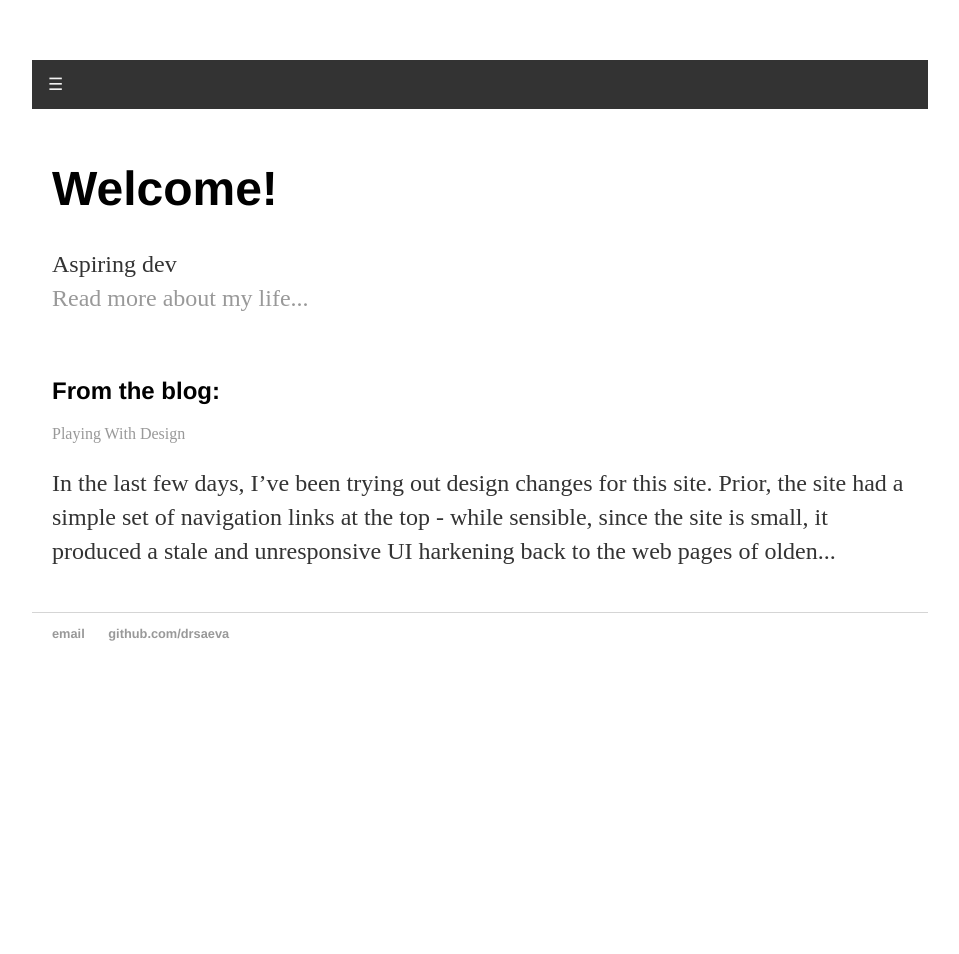
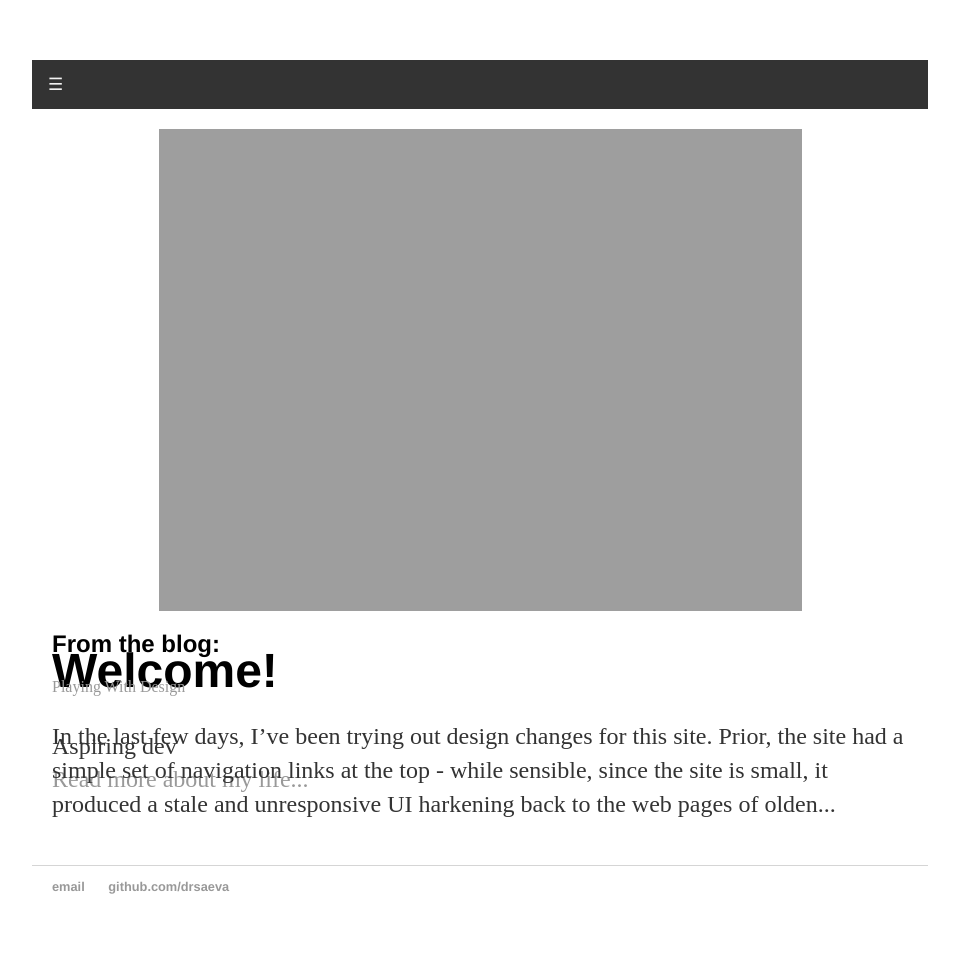
Before and after one commit to drsaeva/drsaeva.github.io, a Jekyll site: the page built from index.html, in a window 1280 px wide. Shown: the whole page, without its empty margins (160-1119 px from the left). Built offline with Jekyll 4.4.1, drawn with Linux system fonts in a browser that asks for light colours; before the commit the page ends 900 px from its top, so only the background shows below that.

Commit message:
Update index.html

```diff
--- a/index.html
+++ b/index.html
@@ -2,7 +2,7 @@
 layout: default
 title: Home
 ---
-<div class ="div-with-bg">
+<div class="image">
 <h1>Welcome!</h1>
 	<p>Aspiring dev<br />
 		<a href="http://drsaeva.github.io/about">Read more about my life...</a></p>
```
